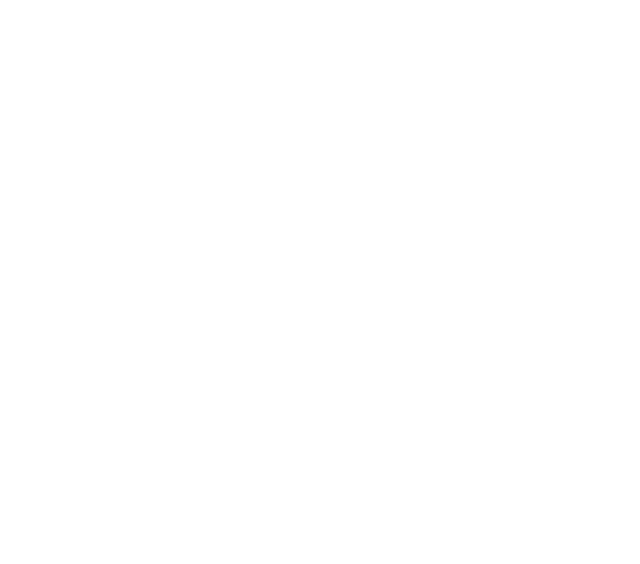
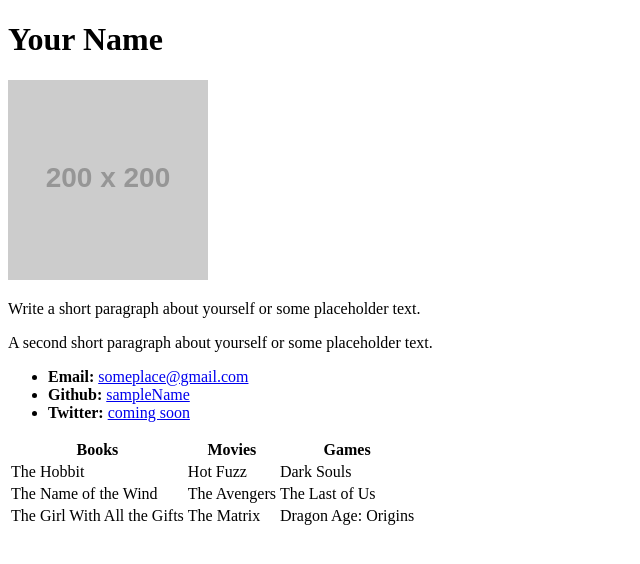
Before and after one commit to hrpitta/hrpitta.github.io, a plain HTML site: page index.html in a window 1280 px wide. Shown: the whole page, without its empty margins (0-640 px from the left). Drawn offline with Linux system fonts and the light colour scheme; placeholder pictures from the web are drawn by us.

Commit message:
new index.html

```diff
--- a/index.html
+++ b/index.html
@@ -7,6 +7,42 @@
 
 <body>
 
+  <h1>Your Name</h1>
+
+  <img src="https://placehold.it/200x200" alt="Your Name">
+
+  <p>Write a short paragraph about yourself or some placeholder text.</p>
+  <p>A second short paragraph about yourself or some placeholder text.</p>
+
+  <ul>
+    <li><strong>Email:</strong> <a href="#">someplace@gmail.com</a></li>
+    <li><strong>Github:</strong> <a href="#">sampleName</a></li>
+    <li><strong>Twitter:</strong> <a href="#">coming soon</a></li>
+  </ul>
+
+  <table>
+    <tr>
+      <th>Books</th>
+      <th>Movies</th>
+      <th>Games</th>
+    </tr>
+    <tr>
+      <td>The Hobbit</td>
+      <td>Hot Fuzz</td>
+      <td>Dark Souls</td>
+    </tr>
+    <tr>
+      <td>The Name of the Wind</td>
+      <td>The Avengers</td>
+      <td>The Last of Us</td>
+    </tr>
+    <tr>
+      <td>The Girl With All the Gifts</td>
+      <td>The Matrix</td>
+      <td>Dragon Age: Origins</td>
+    </tr>
+  </table>
+
 </body>
 
 </html>
```
